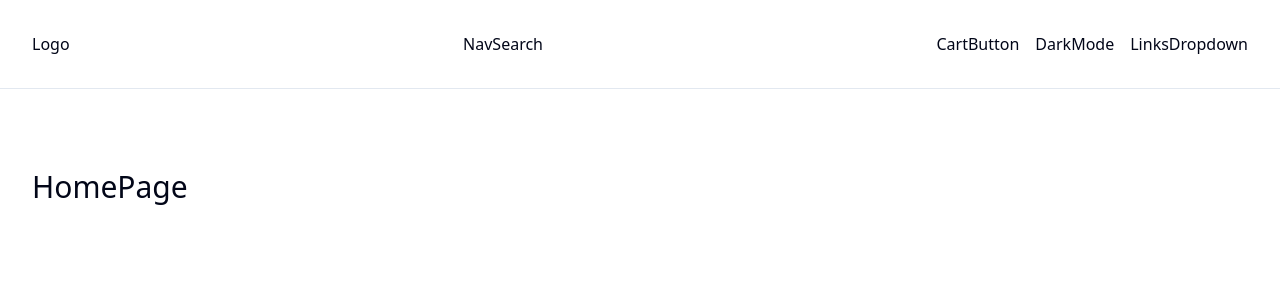
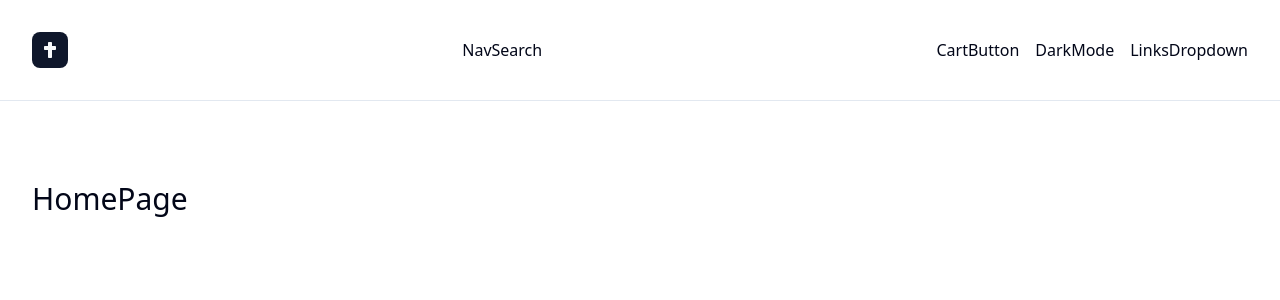
Before and after one commit to Emile0001/commerce-v2, a Next.js app: page / in a window 1280 px wide. Shown: the top 300 px of the page. Built offline with nearby package versions, Linux system fonts and the light colour scheme; no server answers.

Commit message:
logo component

```diff
--- a/components/navbar/Logo.tsx
+++ b/components/navbar/Logo.tsx
@@ -1,4 +1,14 @@
+import Link from "next/link";
+import { Button } from "../ui/button";
+import { FaCross } from "react-icons/fa";
+
 function Logo() {
-    return <div>Logo</div>;
+    return (
+        <Button size={"icon"} asChild>
+            <Link href={"/"}>
+                <FaCross />
+            </Link>
+        </Button>
+    );
 }
 export default Logo;
--- a/package.json
+++ b/package.json
@@ -24,6 +24,7 @@
     "next-themes": "^0.4.6",
     "react": "19.2.3",
     "react-dom": "19.2.3",
+    "react-icons": "^5.5.0",
     "sonner": "^2.0.7",
     "tailwind-merge": "^3.4.0"
   },
```
Also changed, not shown: 1 other file (tests, documents, lock files or other folders).
